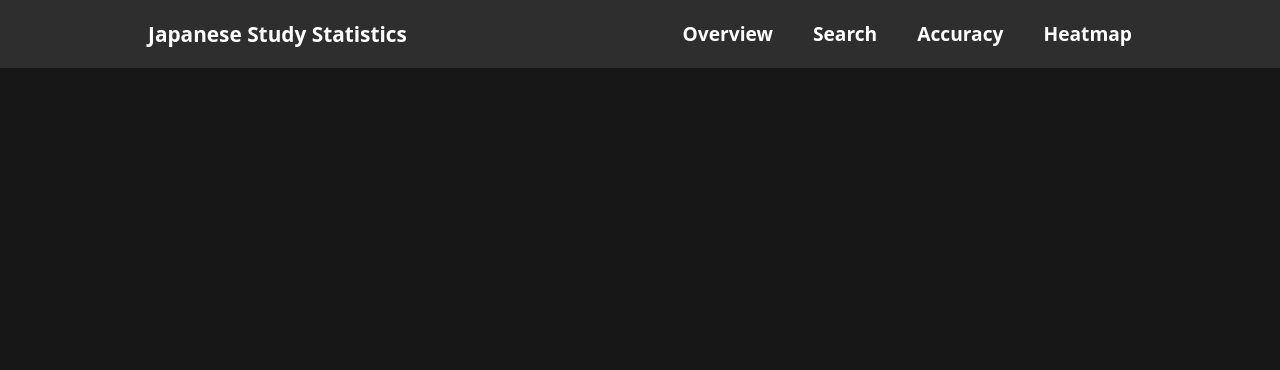
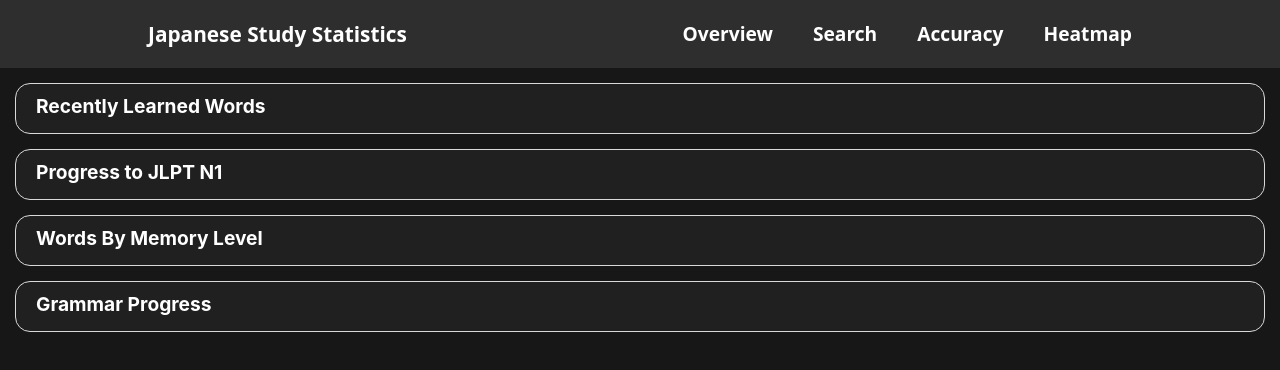
Before and after one commit to mantasmaciulis/JPStats, a React (Create React App) app in the folder jpstats-client/: page / in a window 1280 px wide. Shown: the top 370 px of the page. Built offline with nearby package versions, Linux system fonts and the light colour scheme.

Commit message:
feat(dashboard): add dashboard

```diff
--- a/jpstats-client/src/App.js
+++ b/jpstats-client/src/App.js
@@ -1,10 +1,17 @@
+// App.js
+
+import React from 'react';
+import { Routes, Route } from 'react-router-dom';
 import Navbar from './components/Navbar/Navbar';
+import Dashboard from './pages/Dashboard/Dashboard'; // Make sure to import Dashboard
 
 function App() {
   return (
-    <div className='App'>
+    <div className="App">
       <Navbar />
-      {/* Other components will come here */}
+      <Routes>
+        <Route path="/" element={<Dashboard />} />
+      </Routes>
     </div>
   );
 }
--- a/jpstats-client/src/components/Navbar/Navbar.css
+++ b/jpstats-client/src/components/Navbar/Navbar.css
@@ -1,5 +1,5 @@
 .navbar {
-  background-color: #2e2e2e;
+  background-color: #2E2E2E;
   color: #ffffff;
   padding-top: 10px;
   padding-bottom: 10px;
--- /dev/null
+++ b/jpstats-client/src/pages/Dashboard/Dashboard.js
@@ -0,0 +1,23 @@
+import React from 'react';
+import Card from '../../components/Card/Card';
+
+const Dashboard = () => {
+  return (
+    <div>
+      <Card title="Recently Learned Words">
+      </Card>
+
+      <Card title="Progress to JLPT N1">
+      </Card>
+
+      <Card title="Words By Memory Level">
+      </Card>
+
+      <Card title="Grammar Progress">
+      </Card>
+
+    </div>
+  );
+};
+
+export default Dashboard;
```
Also changed, not shown: jpstats-client/src/pages/Dashboard/Dashboard.css (added).
